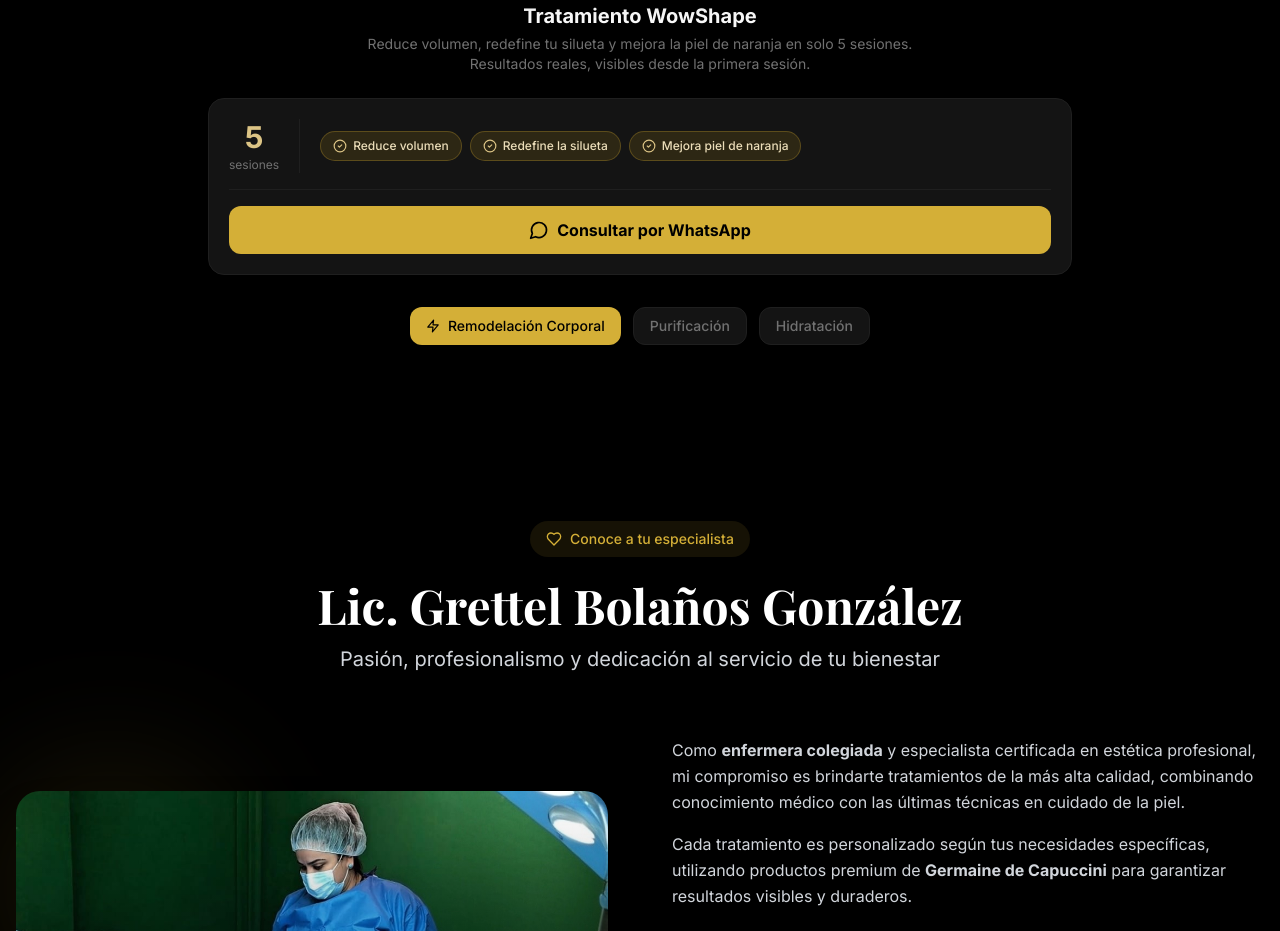
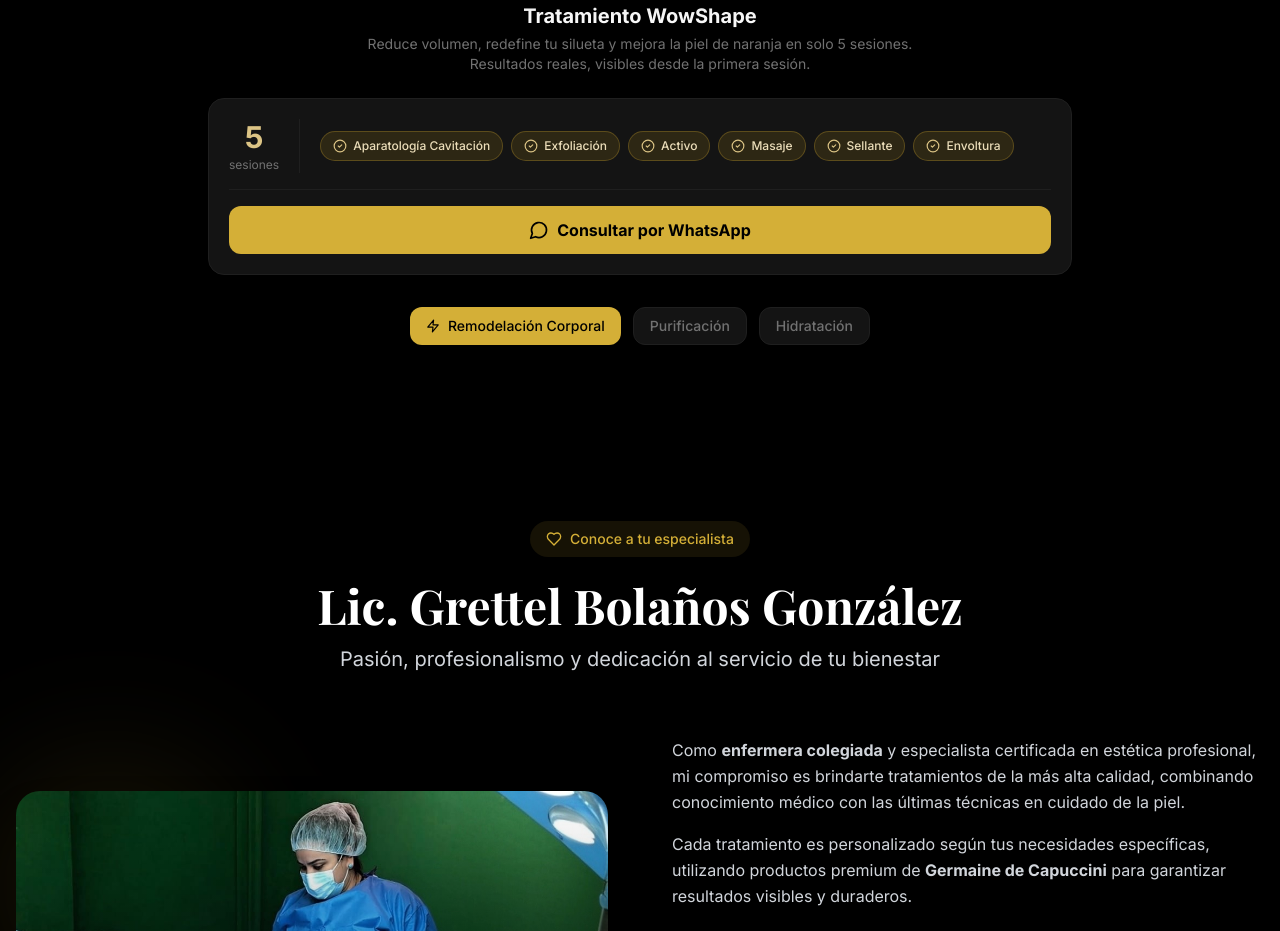
Before and after one commit to NelSystems77/sunanda, a React (Vite) app: page / in a window 1280 px wide. Shown: the part 4580-5511 px from the top of the page. Built offline with nearby package versions, Linux system fonts and the light colour scheme; no server answers.

Commit message:
fix: actualizar incluidos del Tratamiento WowShape con servicios reales
Co-Authored-By: Claude Sonnet 4.6 <noreply@anthropic.com>

```diff
--- a/src/presentation/components/landing/BeforeAfter.tsx
+++ b/src/presentation/components/landing/BeforeAfter.tsx
@@ -25,7 +25,7 @@ const CASES: Case[] = [
     afterImg: '/assets/images/landing/despues-wowshape.jpg',
     price: '₡180.000',
     sessions: 5,
-    highlights: ['Reduce volumen', 'Redefine la silueta', 'Mejora piel de naranja'],
+    highlights: ['Aparatología Cavitación', 'Exfoliación', 'Activo', 'Masaje', 'Sellante', 'Envoltura'],
     waMessage: 'Hola!%20Me%20interesa%20el%20Tratamiento%20WowShape%20(5%20sesiones).%20%C2%BFPodr%C3%ADan%20darme%20m%C3%A1s%20informaci%C3%B3n%3F',
   },
   {
```
